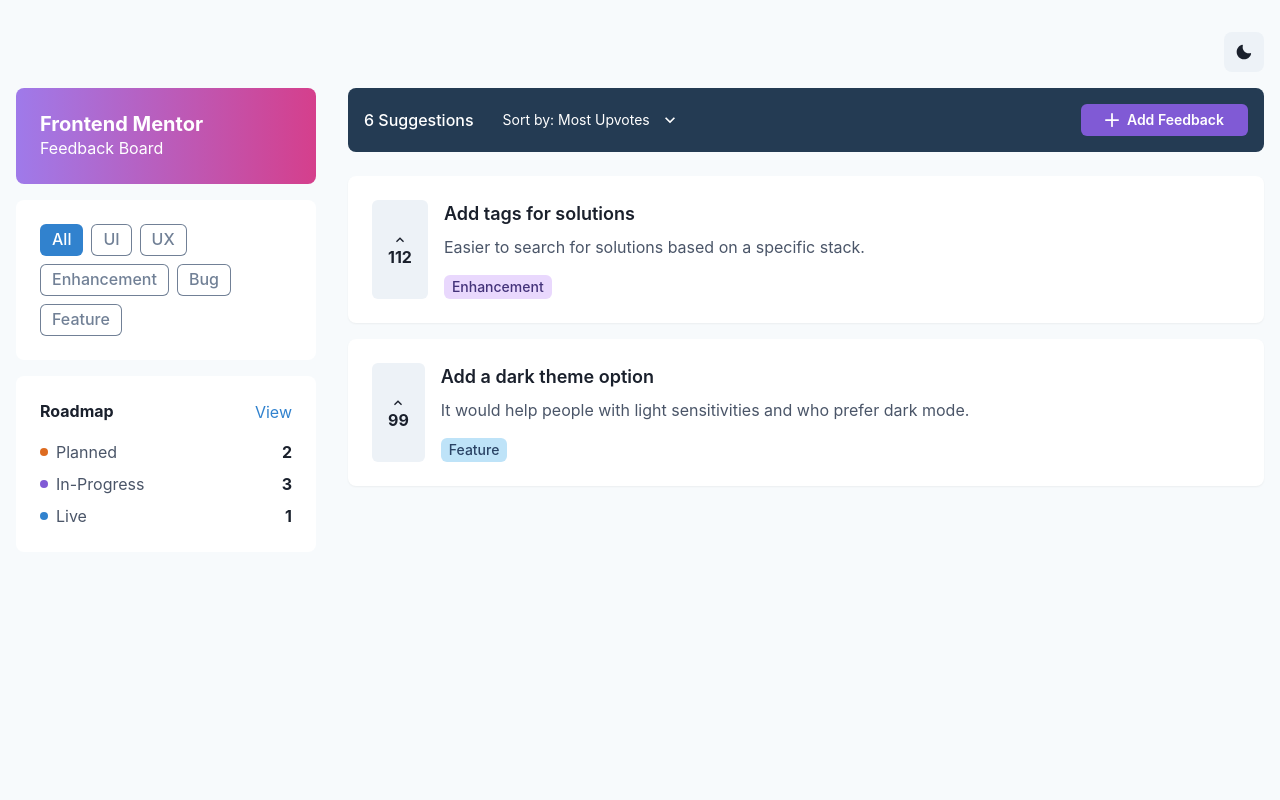
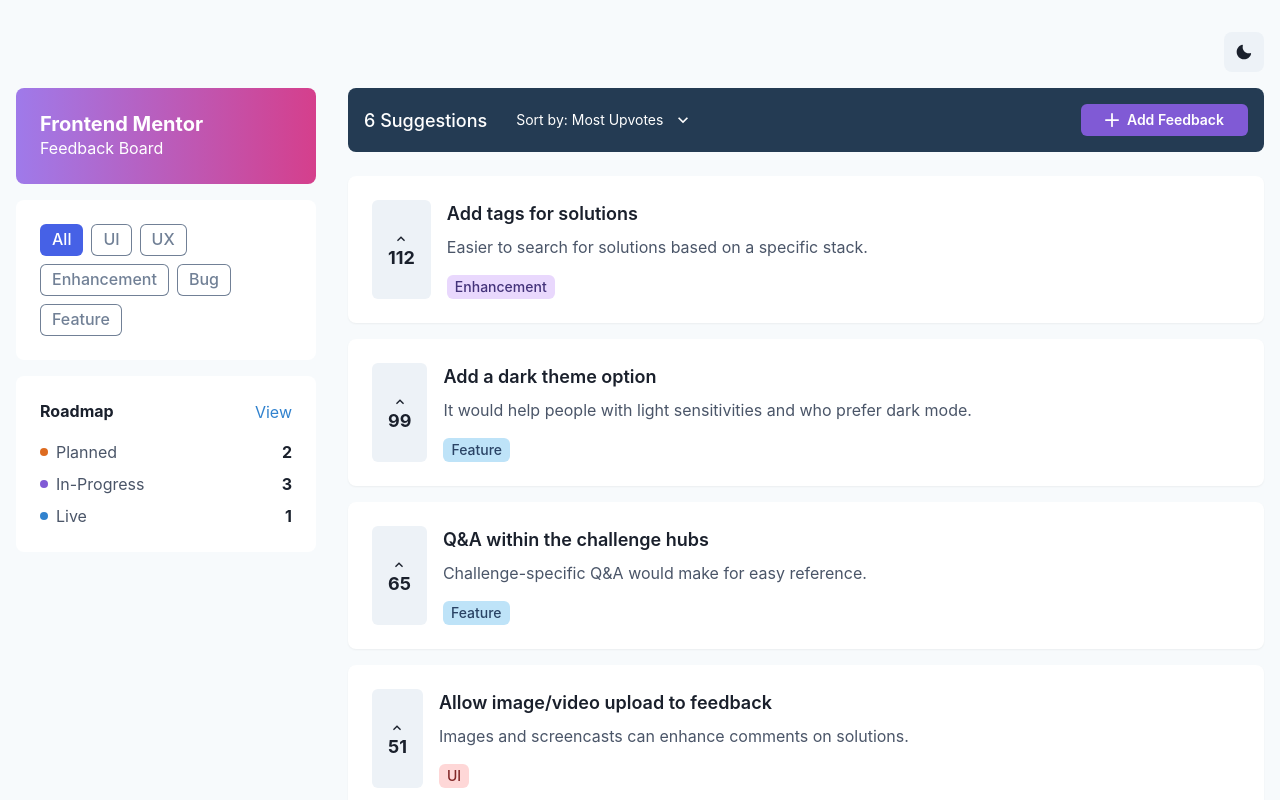
Before and after one commit to frankmilito/rotate, a Next.js app: page / in a window 1280 px wide. Shown: the top 800 px of the page. Built offline with nearby package versions, Linux system fonts and the light colour scheme; what @chakra-ui/next-js would draw is missing.

Commit message:
adds theming

```diff
--- a/src/app/layout.tsx
+++ b/src/app/layout.tsx
@@ -1,15 +1,10 @@
 import type { Metadata } from "next";
-import { Geist, Geist_Mono } from "next/font/google";
+import { Jost } from "next/font/google";
 import "./globals.css";
 import { Providers } from "@/Providers";
 
-const geistSans = Geist({
-  variable: "--font-geist-sans",
-  subsets: ["latin"],
-});
-
-const geistMono = Geist_Mono({
-  variable: "--font-geist-mono",
+const jost = Jost({
+  variable: "--font-Jost",
   subsets: ["latin"],
 });
 
@@ -25,7 +20,7 @@
 }>) {
   return (
     <html lang="en">
-      <body className={`${geistSans.variable} ${geistMono.variable}`}>
+      <body className={`${jost.variable}`}>
         <Providers> {children}</Providers>
       </body>
     </html>
--- a/src/app/page.module.css
+++ b/src/app/page.module.css
@@ -13,7 +13,7 @@
   min-height: 100svh;
   padding: 80px;
   gap: 64px;
-  font-family: var(--font-geist-sans);
+  font-family: var(--font-Jost);
 }
 
 @media (prefers-color-scheme: dark) {
@@ -35,7 +35,7 @@
 }
 
 .main ol {
-  font-family: var(--font-geist-mono);
+  font-family: var(--font-Jost);
   padding-left: 0;
   margin: 0;
   font-size: 14px;
--- a/src/components/dashboard/FeedbackBoard.tsx
+++ b/src/components/dashboard/FeedbackBoard.tsx
@@ -4,10 +4,69 @@
 import { FeedbackList } from "./FeedbackList";
 import { Sidebar } from "./Sidebar";
 import { ThemeToggle } from "../common/ThemeToggle";
+import { Feedback } from "@/types";
+import { useState } from "react";
 
 export const FeedbackBoard: React.FC = () => {
   const bgColor = useColorModeValue("gray.50", "gray.900");
+  const [selectedTag, setSelectedTag] = useState<string>("All");
 
+  const feedbackList: Feedback[] = [
+    {
+      id: 1,
+      title: "Add tags for solutions",
+      description: "Easier to search for solutions based on a specific stack.",
+      upvotes: 112,
+      tags: ["Enhancement"],
+      type: "Enhancement",
+    },
+    {
+      id: 2,
+      title: "Add a dark theme option",
+      description:
+        "It would help people with light sensitivities and who prefer dark mode.",
+      upvotes: 99,
+      tags: ["Feature"],
+      type: "Feature",
+    },
+    {
+      id: 3,
+      title: "Q&A within the challenge hubs",
+      description: "Challenge-specific Q&A would make for easy reference.",
+      upvotes: 65,
+      tags: ["Feature"],
+      type: "Feature",
+    },
+    {
+      id: 4,
+      title: "Allow image/video upload to feedback",
+      description: "Images and screencasts can enhance comments on solutions.",
+      upvotes: 51,
+      tags: ["UI"],
+      type: "UI",
+    },
+    {
+      id: 5,
+      title: "Ability to follow others",
+      description: "Stay updated on comments and solutions other people post.",
+      upvotes: 42,
+      tags: ["Feature"],
+      type: "Feature",
+    },
+    {
+      id: 6,
+      title: "Preview images not loading",
+      description:
+        "Challenge preview images are missing when you apply a filter.",
+      upvotes: 3,
+      tags: ["Bug"],
+      type: "Bug",
+    },
+  ];
+
+  const filteredFeedback = feedbackList.filter((feedback) =>
+    selectedTag === "All" ? true : feedback.tags.includes(selectedTag)
+  );
   return (
     <Box bg={bgColor} minH="100vh">
       <Container maxW="container.xl" py={8}>
@@ -16,11 +75,11 @@
         </Flex>
         <Flex gap={8} direction={{ base: "column", md: "row" }}>
           <Box w={{ base: "100%", md: "300px" }}>
-            <Sidebar />
+            <Sidebar selectedTag={selectedTag} onTagSelect={setSelectedTag} />
           </Box>
           <Box flex={1}>
             <FeedbackHeader />
-            <FeedbackList />
+            <FeedbackList feedbacks={filteredFeedback} />
           </Box>
         </Flex>
       </Container>
--- a/src/components/dashboard/FeedbackCard.tsx
+++ b/src/components/dashboard/FeedbackCard.tsx
@@ -39,16 +39,29 @@
         _hover={{ bg: useColorModeValue("gray.200", "gray.600") }}
       >
         <ChevronUpIcon />
-        <Text fontWeight="bold" color={textColor}>
+        <Text
+          fontWeight="bold"
+          color={textColor}
+          fontSize={{ base: "sm", sm: "lg" }}
+        >
           {feedback.upvotes}
         </Text>
       </Button>
 
       <Box flex={1}>
-        <Text fontSize="lg" fontWeight="semibold" mb={2} color={textColor}>
+        <Text
+          fontSize={{ base: "sm", sm: "lg" }}
+          fontWeight="semibold"
+          mb={2}
+          color={textColor}
+        >
           {feedback.title}
         </Text>
-        <Text color={descriptionColor} mb={4}>
+        <Text
+          color={descriptionColor}
+          mb={4}
+          fontSize={{ base: "sm", sm: "md" }}
+        >
           {feedback.description}
         </Text>
         <Tag
--- a/src/components/dashboard/FeedbackHeader.tsx
+++ b/src/components/dashboard/FeedbackHeader.tsx
@@ -17,11 +17,15 @@
       p={4}
       borderRadius="lg"
       justify="space-between"
-      align="center"
+      flexDirection={{ base: "column", sm: "row" }}
       mb={6}
     >
-      <Flex align="center" gap={4}>
-        <Text color="white" fontWeight="medium">
+      <Flex align="start" gap={4} alignItems={"center"} justify={"start"}>
+        <Text
+          color="white"
+          fontWeight="medium"
+          fontSize={{ base: "sm", sm: "lg" }}
+        >
           6 Suggestions
         </Text>
         <Select
@@ -37,7 +41,13 @@
           <option value="newest">Newest</option>
         </Select>
       </Flex>
-      <Button leftIcon={<AddIcon />} colorScheme="purple" size="sm" px={6}>
+      <Button
+        leftIcon={<AddIcon />}
+        colorScheme="purple"
+        size="sm"
+        px={6}
+        mt={{ base: 4, sm: 0 }}
+      >
         Add Feedback
       </Button>
     </Flex>
--- a/src/components/dashboard/FeedbackList.tsx
+++ b/src/components/dashboard/FeedbackList.tsx
@@ -2,27 +2,9 @@
 import { FeedbackCard } from "./FeedbackCard";
 import { Feedback } from "@/types";
 
-export const FeedbackList: React.FC = () => {
-  const feedbacks: Feedback[] = [
-    {
-      id: 1,
-      title: "Add tags for solutions",
-      description: "Easier to search for solutions based on a specific stack.",
-      upvotes: 112,
-      tags: ["Enhancement"],
-      type: "Enhancement",
-    },
-    {
-      id: 2,
-      title: "Add a dark theme option",
-      description:
-        "It would help people with light sensitivities and who prefer dark mode.",
-      upvotes: 99,
-      tags: ["Feature"],
-      type: "Feature",
-    },
-  ];
-
+export const FeedbackList: React.FC<{ feedbacks: Feedback[] }> = ({
+  feedbacks,
+}) => {
   return (
     <VStack spacing={4} align="stretch">
       {feedbacks.map((feedback) => (
--- a/src/components/dashboard/Sidebar.tsx
+++ b/src/components/dashboard/Sidebar.tsx
@@ -9,7 +9,15 @@
   useColorModeValue,
 } from "@chakra-ui/react";
 
-export const Sidebar: React.FC = () => {
+interface SidebarProps {
+  selectedTag: string;
+  onTagSelect: (tag: string) => void;
+}
+
+export const Sidebar: React.FC<SidebarProps> = ({
+  selectedTag,
+  onTagSelect,
+}) => {
   const cardBg = useColorModeValue("white", "gray.800");
   const tags = ["All", "UI", "UX", "Enhancement", "Bug", "Feature"];
   const roadmapItems: RoadmapItem[] = [
@@ -36,8 +44,10 @@
             <Tag
               key={tag}
               size="lg"
-              variant={tag === "All" ? "solid" : "outline"}
-              colorScheme={tag === "All" ? "blue" : "gray"}
+              variant={selectedTag === tag ? "solid" : "outline"}
+              colorScheme={selectedTag === tag ? "blue" : "gray"}
+              bg={selectedTag === tag ? "#4661E6" : "white"}
+              onClick={() => onTagSelect(tag)}
               cursor="pointer"
               _hover={{ opacity: 0.8 }}
             >
--- a/src/types/index.d.ts
+++ b/src/types/index.d.ts
@@ -4,7 +4,7 @@
   description: string;
   upvotes: number;
   tags: string[];
-  type: "Enhancement" | "Feature" | "Bug";
+  type: "Enhancement" | "Feature" | "Bug" | "UI";
 }
 
 export interface RoadmapItem {
```
